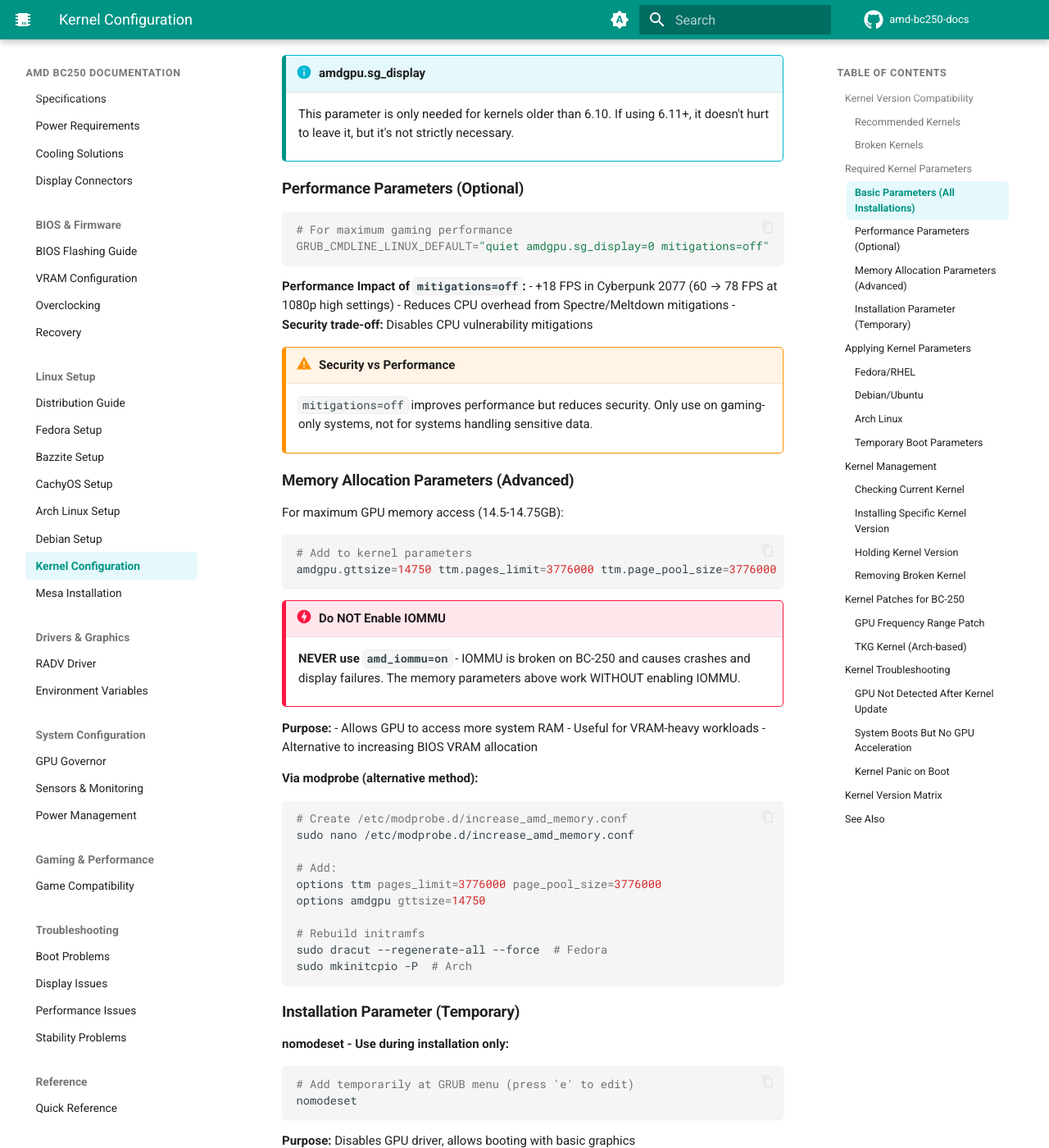
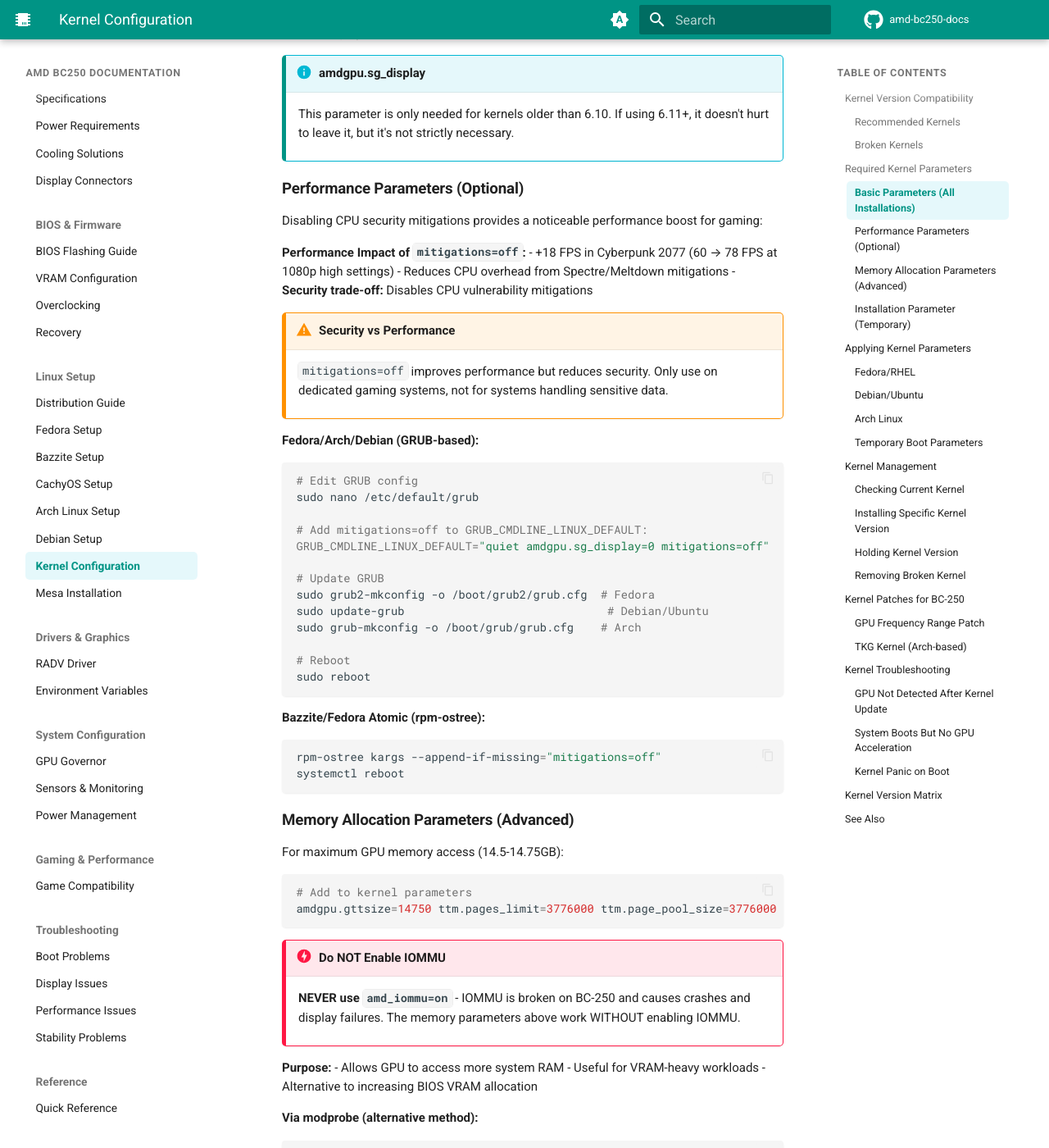
Before and after one commit to elektricM/amd-bc250-docs, an MkDocs documentation site: the page built from docs/linux/kernel.md, in a window 1280 px wide and 1400 px high, scrolled down 1293 px. Shown: the whole window at 82% size. Built offline with MkDocs 1.6.1 and Material for MkDocs 9.7.7, drawn with Linux system fonts in a browser that asks for light colours; comment, search, counter and statistics services are not loaded; the version menu is left out.

Commit message:
Add CPU mitigations disable instructions for all distros
- Added distro-specific commands for disabling mitigations:
  - GRUB-based (Fedora, Arch, Debian): edit GRUB config
  - Bazzite/Fedora Atomic: rpm-ostree kargs command
- Documented performance impact (+18 FPS in Cyberpunk 2077)
- Added security warning for dedicated gaming systems only
- Bazzite section now references kernel docs to avoid duplication

````diff
--- a/docs/linux/kernel.md
+++ b/docs/linux/kernel.md
@@ -65,10 +65,7 @@
 
 ### Performance Parameters (Optional)
 
-```bash
-# For maximum gaming performance
-GRUB_CMDLINE_LINUX_DEFAULT="quiet amdgpu.sg_display=0 mitigations=off"
-```
+Disabling CPU security mitigations provides a noticeable performance boost for gaming:
 
 **Performance Impact of `mitigations=off`:**
 - +18 FPS in Cyberpunk 2077 (60 → 78 FPS at 1080p high settings)
@@ -76,7 +73,30 @@
 - **Security trade-off:** Disables CPU vulnerability mitigations
 
 !!!warning "Security vs Performance"
-    `mitigations=off` improves performance but reduces security. Only use on gaming-only systems, not for systems handling sensitive data.
+    `mitigations=off` improves performance but reduces security. Only use on dedicated gaming systems, not for systems handling sensitive data.
+
+**Fedora/Arch/Debian (GRUB-based):**
+```bash
+# Edit GRUB config
+sudo nano /etc/default/grub
+
+# Add mitigations=off to GRUB_CMDLINE_LINUX_DEFAULT:
+GRUB_CMDLINE_LINUX_DEFAULT="quiet amdgpu.sg_display=0 mitigations=off"
+
+# Update GRUB
+sudo grub2-mkconfig -o /boot/grub2/grub.cfg  # Fedora
+sudo update-grub                              # Debian/Ubuntu
+sudo grub-mkconfig -o /boot/grub/grub.cfg    # Arch
+
+# Reboot
+sudo reboot
+```
+
+**Bazzite/Fedora Atomic (rpm-ostree):**
+```bash
+rpm-ostree kargs --append-if-missing="mitigations=off"
+systemctl reboot
+```
 
 ### Memory Allocation Parameters (Advanced)
 
````
Also changed, not shown: docs/linux/bazzite.md (+12 -0 lines).
